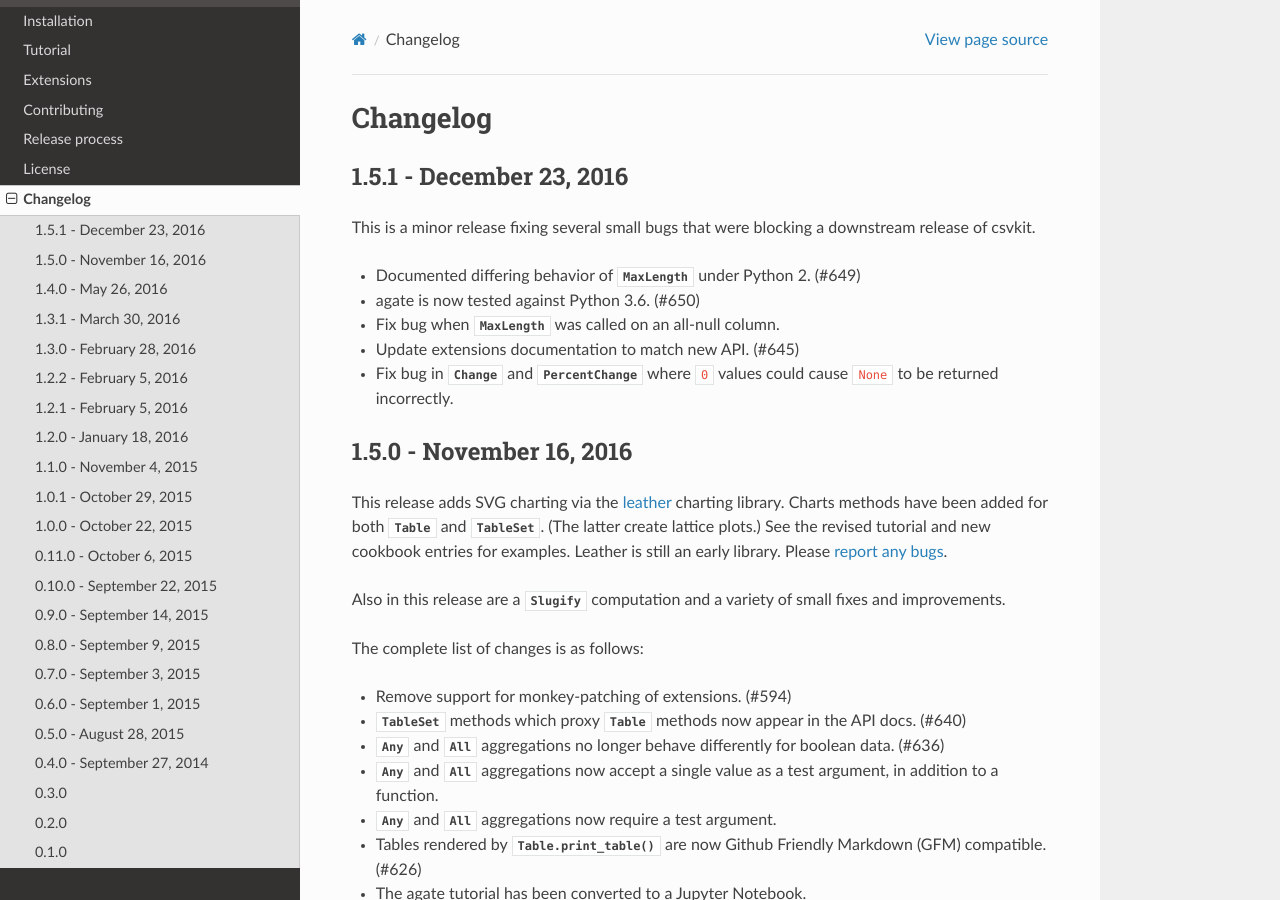
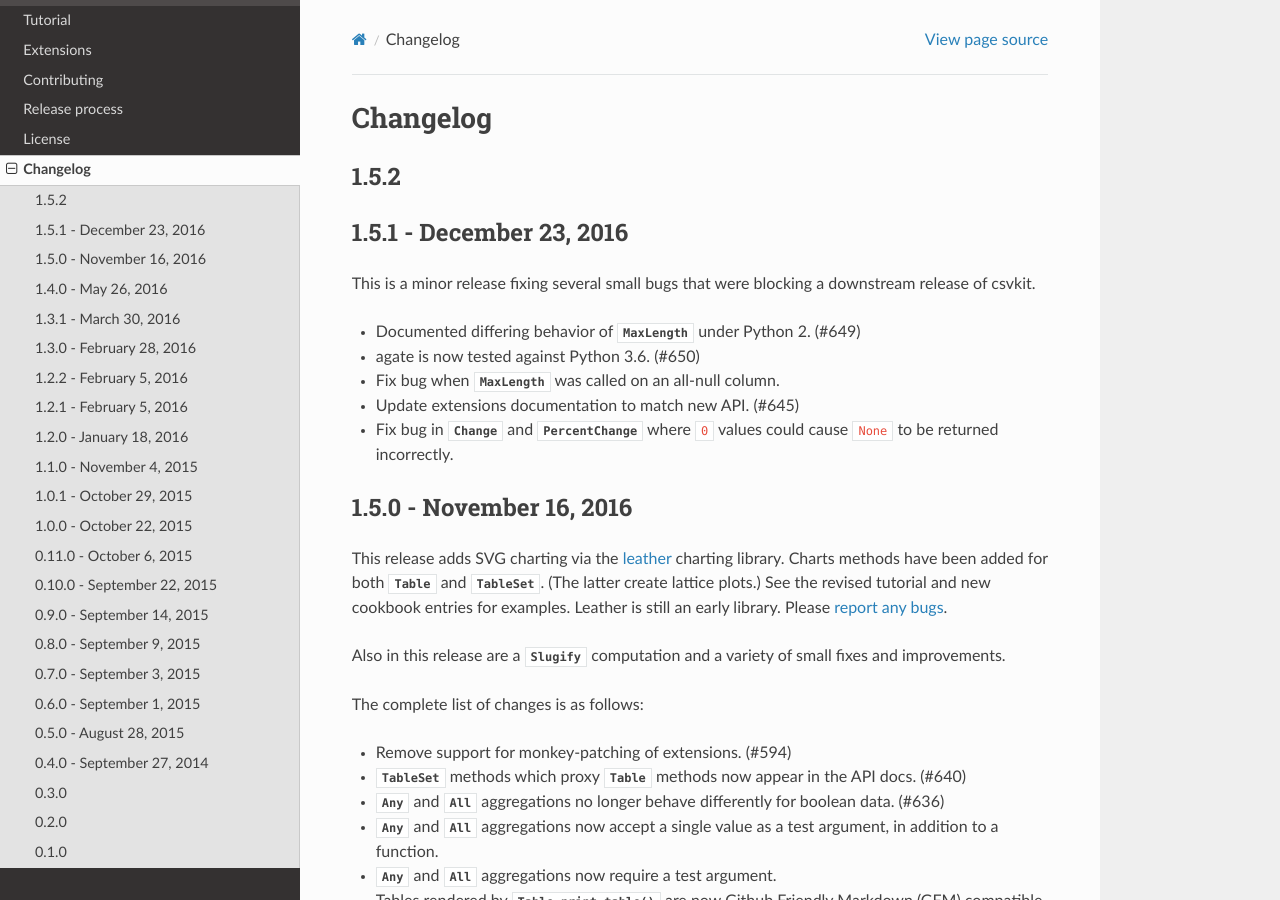
Before and after one commit to wireservice/agate, a Sphinx documentation site: the page built from docs/changelog.rst, in a window 1280 px wide and 900 px high. Built offline with Sphinx 7.4.7 and the Read the Docs theme 2.0.0, drawn with Linux system fonts in a browser that asks for light colours; pages that are not in the unit, such as notebooks, are missing from menus.

Commit message:
Rev to 1.5.2 for dev.

```diff
--- a/CHANGELOG.rst
+++ b/CHANGELOG.rst
@@ -1,3 +1,8 @@
+1.5.2
+-----
+
+
+
 1.5.1 - December 23, 2016
 -------------------------
 
--- a/docs/conf.py
+++ b/docs/conf.py
@@ -28,8 +28,8 @@ master_doc = 'index'
 # Metadata
 project = u'agate'
 copyright = u'2016, Christopher Groskopf'
-version = '1.5.1'
-release = '1.5.1'
+version = '1.5.2'
+release = '1.5.2'
 
 exclude_patterns = ['_build']
 pygments_style = 'sphinx'
--- a/setup.py
+++ b/setup.py
@@ -14,7 +14,7 @@ install_requires = [
 
 setup(
     name='agate',
-    version='1.5.1',
+    version='1.5.2',
     description='A data analysis library that is optimized for humans instead of machines.',
     long_description=open('README.rst').read(),
     author='Christopher Groskopf',
```
